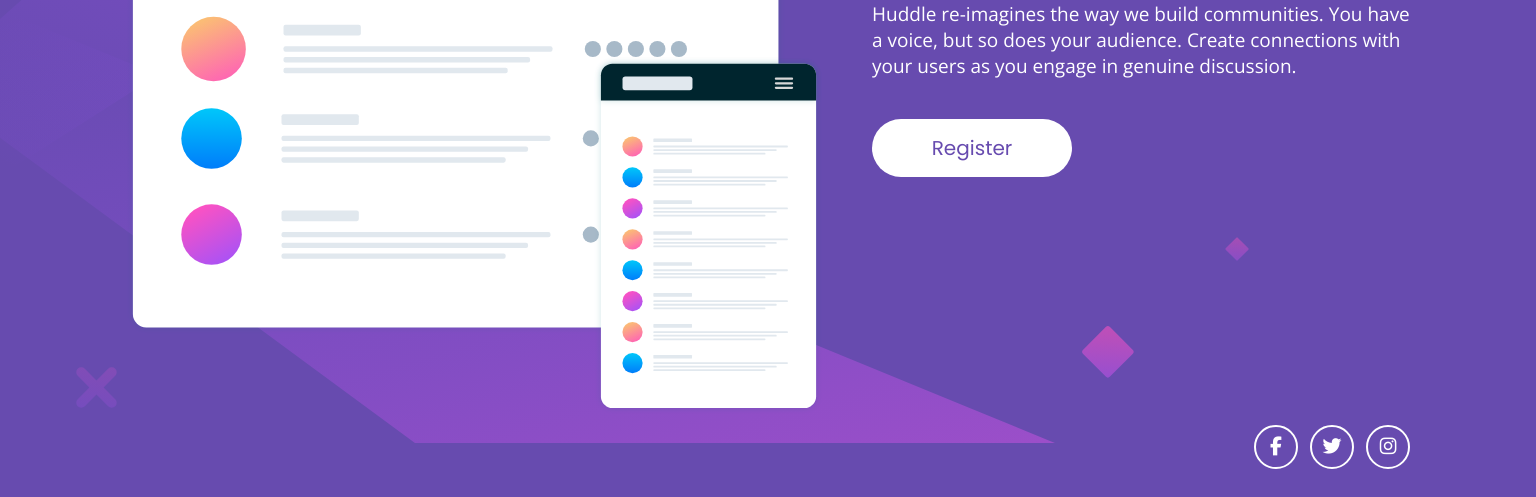
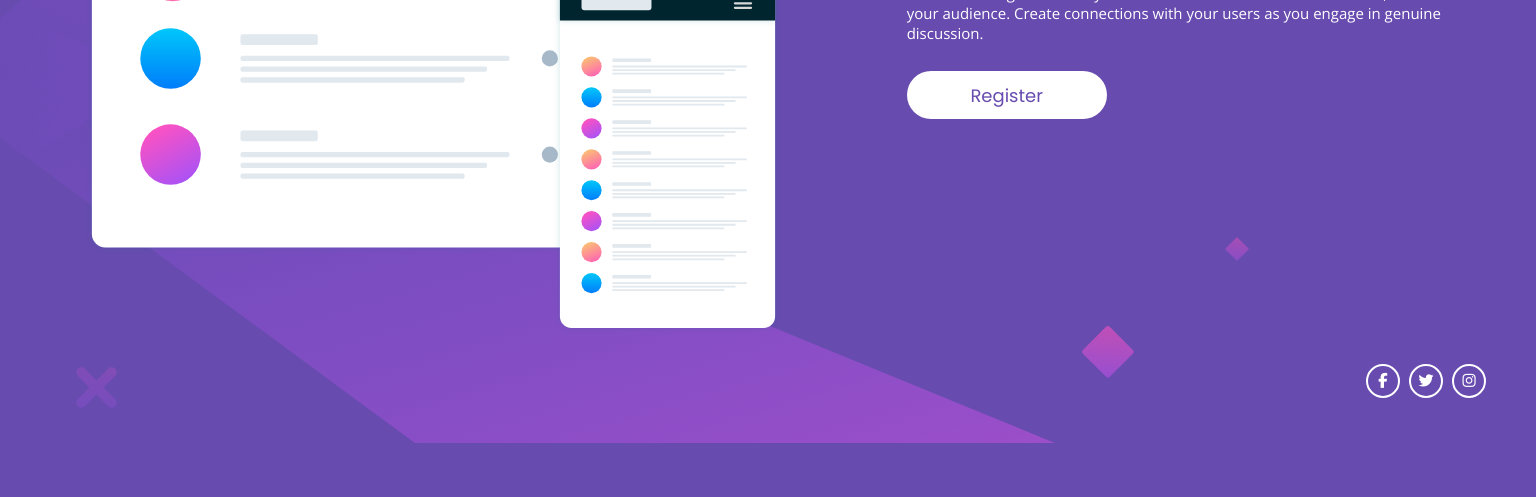
Before and after one commit to LindaTrana/hundleLandingPage, a plain HTML site: page index.html in a window 1536 px wide. Shown: the part 357-854 px from the top of the page. After the commit the page ends 800 px from the top, so only its background shows below. Drawn offline with nearby package versions, Linux system fonts and the light colour scheme.

Commit message:
Improving the desktop design

```diff
--- a/style.css
+++ b/style.css
@@ -118,20 +118,30 @@
     background-image: url(images/bg-desktop.svg);
     background-color: var(--Violet);
     background-repeat: no-repeat;
-    background-size: unset;
+    background-size:unset;
 
   }
   main{
     margin:60px auto 0px;
-    width: 1284px;
+    width: 100%;
     height: 700px;
     display: flex;
-    grid-template-columns: 1fr 1fr;
+  }
+
+  #logo-container img{
+    width: 180px;
+    margin-left: 25px;
+  }
+
+  #mockup{
+    width: 595px;
+    margin-top: 0px;
   }
 
   #seccion1{
-    width: 753px;
+    width: 55%;
     height: 700px;
+    margin-left: 60px;
   }
 
   #logo-container{
@@ -140,26 +150,29 @@
 
   #mockup{
     width:696px;
+    margin-left: 25px;
   }
 
   /* SECCION2 */
 
   #seccion2{
+    width: 40%;
     height: 700px;
     margin-left: 50px;
+    margin-right: 50px;
   }
 
   h1{
-    margin-top: 165px;
-    height: 133px;
-    font-size:39px;
+    margin-top: 170px;
+    height: 110px;
+    font-size:30px;
     text-align: left;
     padding-right: 93px;
   }
 
   #seccion2 p{
-    height: 98px;
-    font-size: 19px;
+    height: 68px;
+    font-size: 15px;
     text-align: left;
 
   }
@@ -167,39 +180,35 @@
   .btn-register{
     margin-top: 20px;
     text-align: left;
-    margin-bottom: 220px;
+    margin-bottom: 100px;
   }
 
   .btn-register a{
     width:200px;
-    height: 58px;
-    font-size: 20px;
-    padding-top: 14px;
+    height: 48px;
+    font-size: 18px;
+    padding-top: 11px;
     text-align: center;
     font-family: 'Poppins', sans-serif;
   }
 
   .social{
-   height: 100px;
    display: flex;
    justify-content: flex-end;
    align-items: center;
-
-
+   margin-top: 245px;
   }
 
   .media{
-    width: 156px;
+    width: 120px;
   }
 
   .media a{
-    width: 44px;
-    height: 44px;
-    font-size: 19px;
-    padding:10px;
+    width: 34px;
+    height: 34px;
+    font-size: 15px;
+    padding:7px;
     text-align: center;
   }
 
-
-
 }
```
